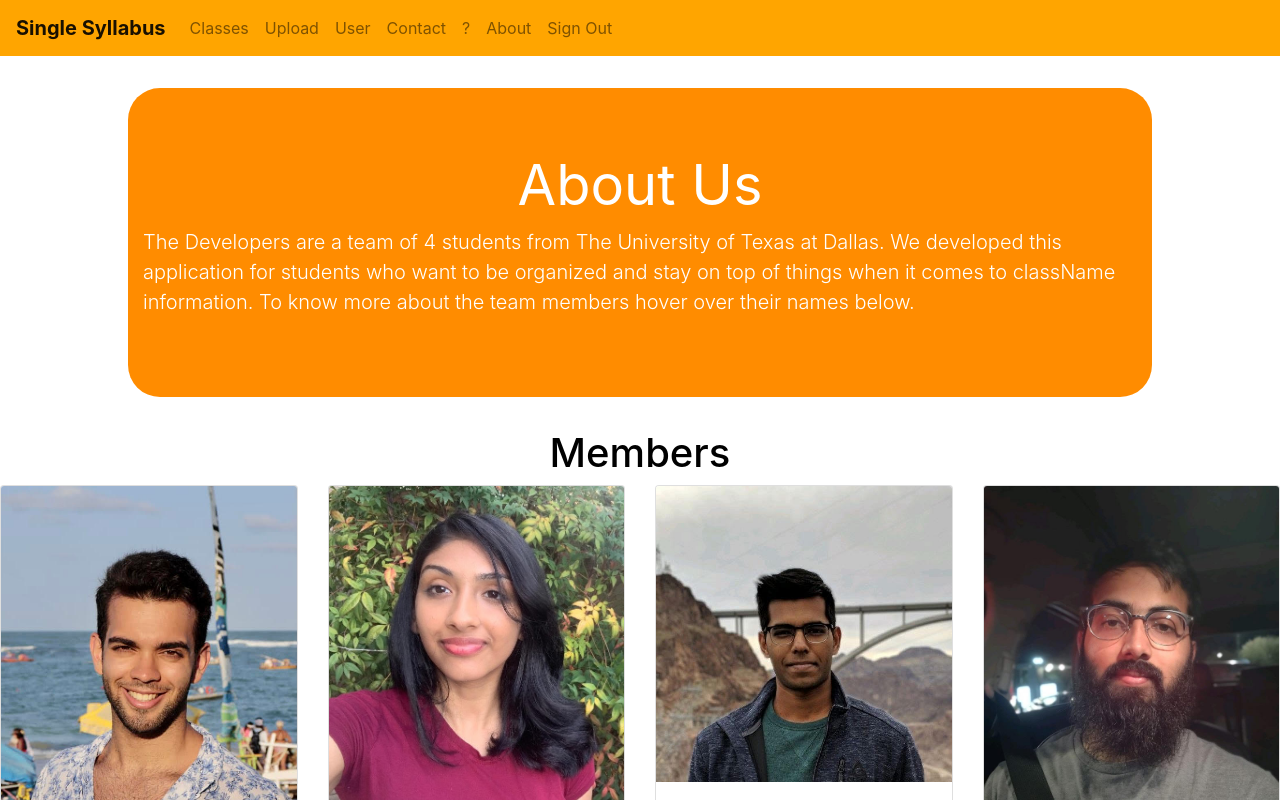
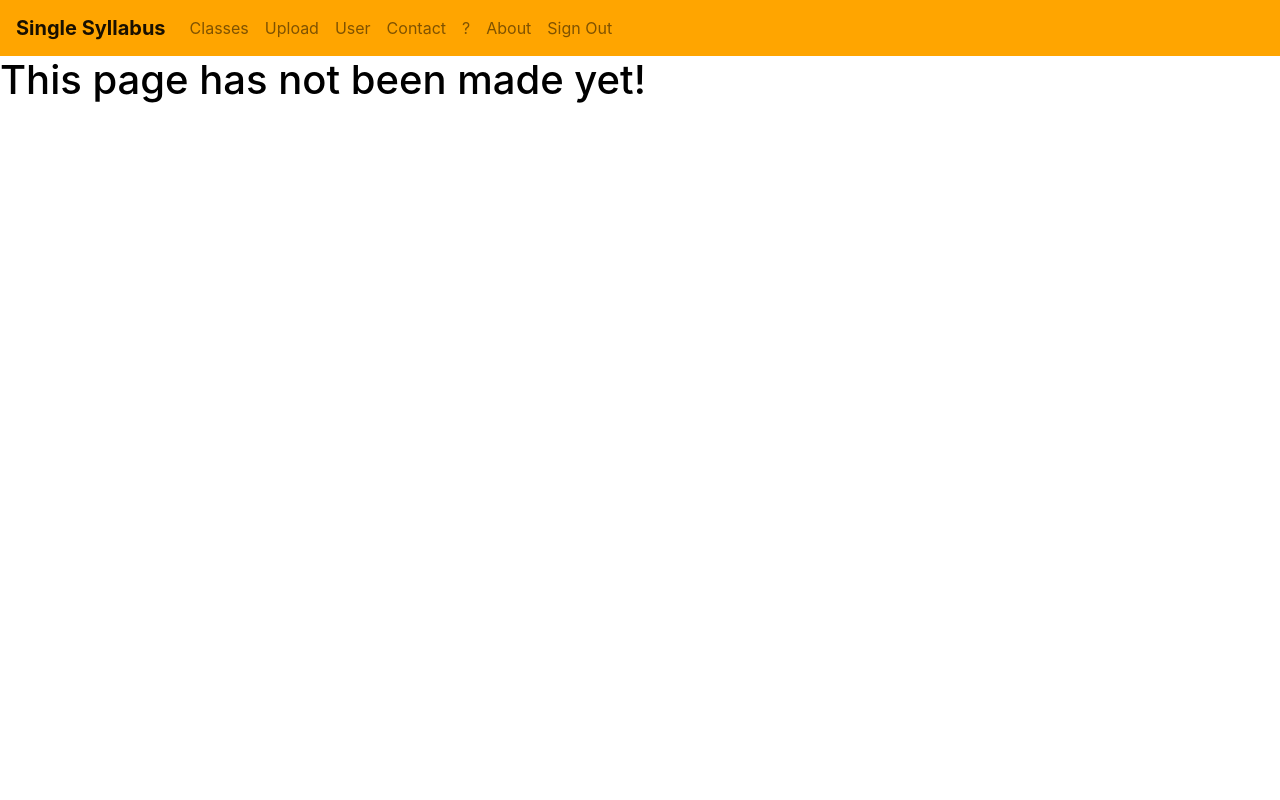
Before and after one commit to syedObaid7/single-syllabus, a React (Create React App) app: page /user in a window 1280 px wide. Shown: the top 800 px of the page. Built offline with nearby package versions, Linux system fonts and the light colour scheme.

Commit message:
Dummy component for unfinished pages

```diff
--- /dev/null
+++ b/src/components/empty.js
@@ -0,0 +1,11 @@
+import React from "react";
+
+const Empty = () => {
+  return (
+    <div>
+      <h1>This page has not been made yet!</h1>
+    </div>
+  );
+};
+
+export default Empty;
--- a/src/components/navbar.js
+++ b/src/components/navbar.js
@@ -5,6 +5,7 @@ import Upload from "./upload";
 import About from "./about";
 import Contact from "./contact";
 import Help from "./help";
+import Empty from "./empty";
 
 const Navbar = () => {
   return (
@@ -70,10 +71,10 @@ const Navbar = () => {
         </nav>
         <Switch>
           <Route path="/classes">
-            <About />
+            <Empty />
           </Route>
           <Route path="/user">
-            <About />
+            <Empty />
           </Route>
           <Route path="/contact">
             <Contact />
@@ -85,7 +86,7 @@ const Navbar = () => {
             <About />
           </Route>
           <Route path="/signout">
-            <About />
+            <Empty />
           </Route>
           <Route path="/">
             <Upload />
```
